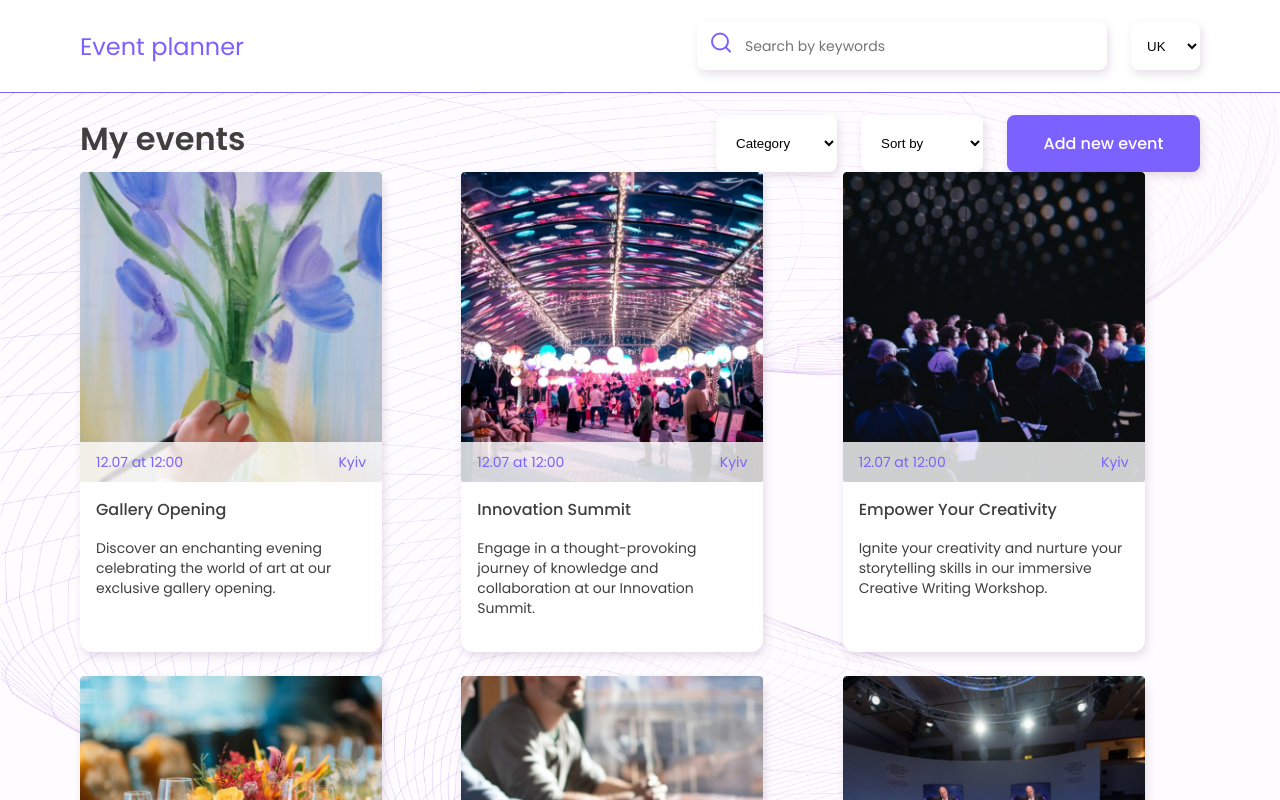
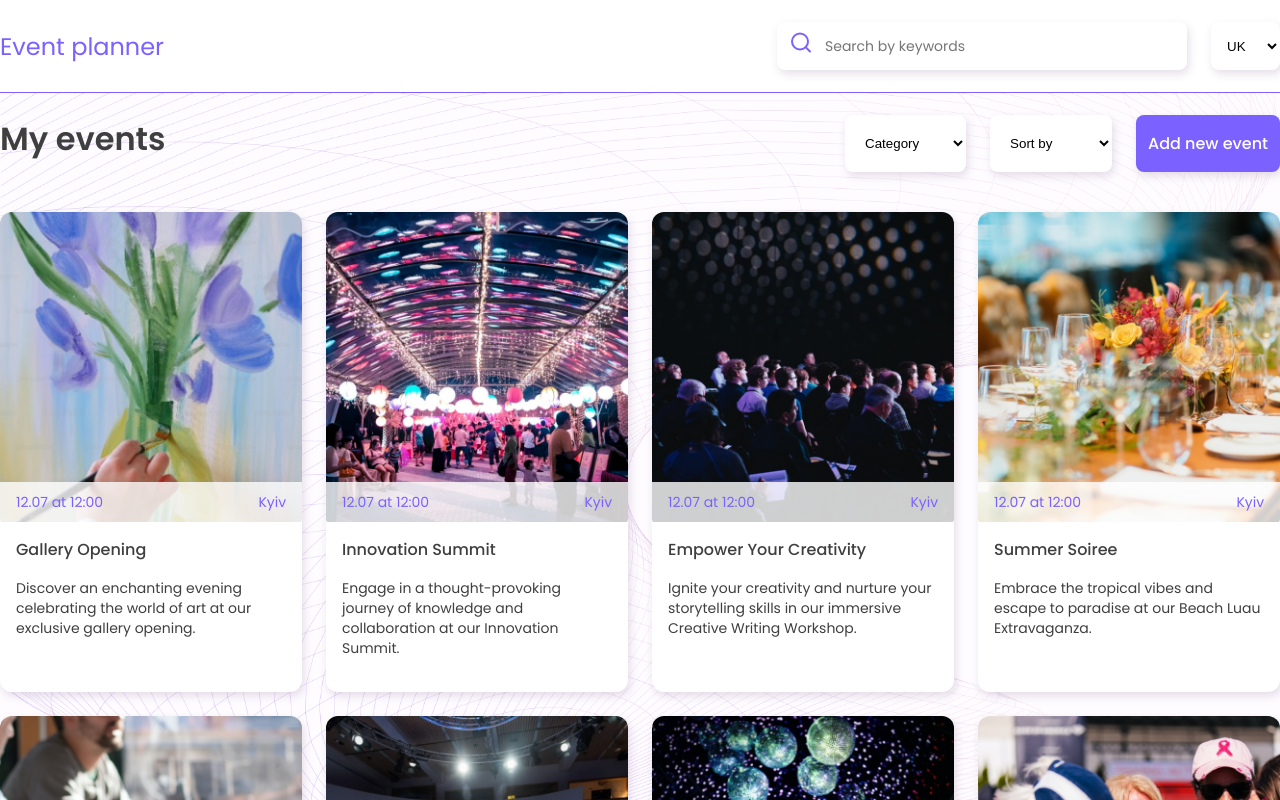
Before and after one commit to pabearyoga/Event-Planner, a React (Create React App) app: page / in a window 1280 px wide. Shown: the top 800 px of the page. Built offline with nearby package versions, Linux system fonts and the light colour scheme.

Commit message:
add more info btn

```diff
--- a/src/components/Btn/Btn.module.css
+++ b/src/components/Btn/Btn.module.css
@@ -1,6 +1,6 @@
 .btn {
   display: flex;
-  width: 193px;
+  /* width: 193px; */
   padding: 16px 12px;
   justify-content: center;
   align-items: center;
@@ -19,4 +19,6 @@
   font-style: normal;
   font-weight: 500;
   line-height: normal;
+
+  cursor: pointer;
 }
--- a/src/components/EventCardList/EventCardItem/EventCardItem.jsx
+++ b/src/components/EventCardList/EventCardItem/EventCardItem.jsx
@@ -1,5 +1,5 @@
 import css from './EventCardItem.module.css';
-
+import { Btn } from '../../Btn/Btn';
 
 export const EventCardItem = ({ data }) => {
 
@@ -30,6 +30,9 @@ img8: require('../../../images/img8.jpg'),
                         <p className={css.overlayContentTitle}>{data.name}</p>
                         <p className={css.overlayContentText}>{data.description}</p>
                     </div>
+                    <div className={css.overlayBtnWrapper}>
+                        <Btn style={{ padding: "10px 24px" }}>More info</Btn>
+                    </div>
                 </div>
             </div>
         </div>
--- a/src/components/EventCardList/EventCardItem/EventCardItem.module.css
+++ b/src/components/EventCardList/EventCardItem/EventCardItem.module.css
@@ -19,7 +19,7 @@
 
 .wrapper:hover {
   box-shadow: rgba(0, 0, 0, 0.63) -2.5777px 6.87386px 20.6216px;
-  transform: scale(1);
+  transform: scale(1.05);
 }
 
 .cardThumb {
@@ -35,8 +35,10 @@
 
 .img {
   width: 100%;
-  height: 100%;
+  height: auto;
   object-fit: cover;
+  border-top-left-radius: 12px;
+  border-top-right-radius: 12px;
 }
 
 .overlay {
@@ -51,7 +53,7 @@
 
 .wrapper:hover .overlay,
 .wrapper:focus .overlay {
-  transform: translateY(-30%);
+  transform: translateY(-20%);
 }
 
 .overlayHeader {
@@ -101,3 +103,17 @@
   font-weight: 400;
   line-height: 20px;
 }
+
+.overlayBtnWrapper {
+  display: none;
+  justify-content: flex-end;
+  padding: 0 16px;
+}
+
+.wrapper:hover .overlayBtnWrapper {
+  display: flex;
+}
+
+.overlayBtn {
+  padding: 10px 24px;
+}
--- a/src/components/EventCardList/EventCardList.module.css
+++ b/src/components/EventCardList/EventCardList.module.css
@@ -1,11 +1,12 @@
 .cardList {
   display: grid;
-  grid-template-columns: repeat(4, 1fr);
+  grid-template-columns: repeat(4, minmax(302px, 1fr));
   gap: 24px;
+  margin-top: 40px;
 }
 
-@media screen and (max-width: 1444px) {
+/* @media screen and (max-width: 1444px) {
   .cardList {
     grid-template-columns: repeat(3, 1fr);
   }
-}
+} */
--- a/src/components/Header/Header.module.css
+++ b/src/components/Header/Header.module.css
@@ -8,9 +8,9 @@
   display: flex;
   justify-content: space-between;
   align-items: center;
-  max-width: 1444px;
+  max-width: var(--desktop);
   margin: 0 auto;
-  padding: 22px 80px;
+  padding: 22px 0;
 }
 
 .settings {
--- a/src/components/Layout/Layout.module.css
+++ b/src/components/Layout/Layout.module.css
@@ -1,6 +1,6 @@
 .container {
   position: relative;
-  max-width: 1444px;
+  max-width: var(--desktop);
   margin: 0 auto;
-  padding: 22px 80px;
+  padding: 22px 0;
 }
```
